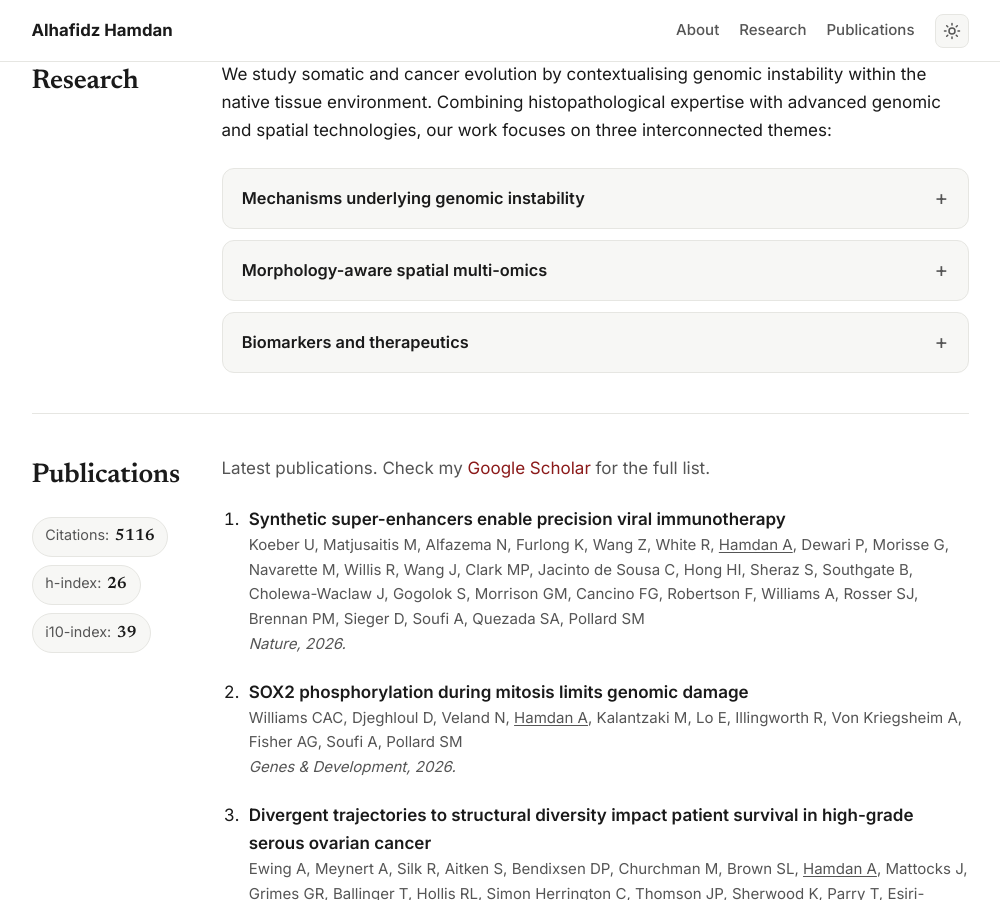
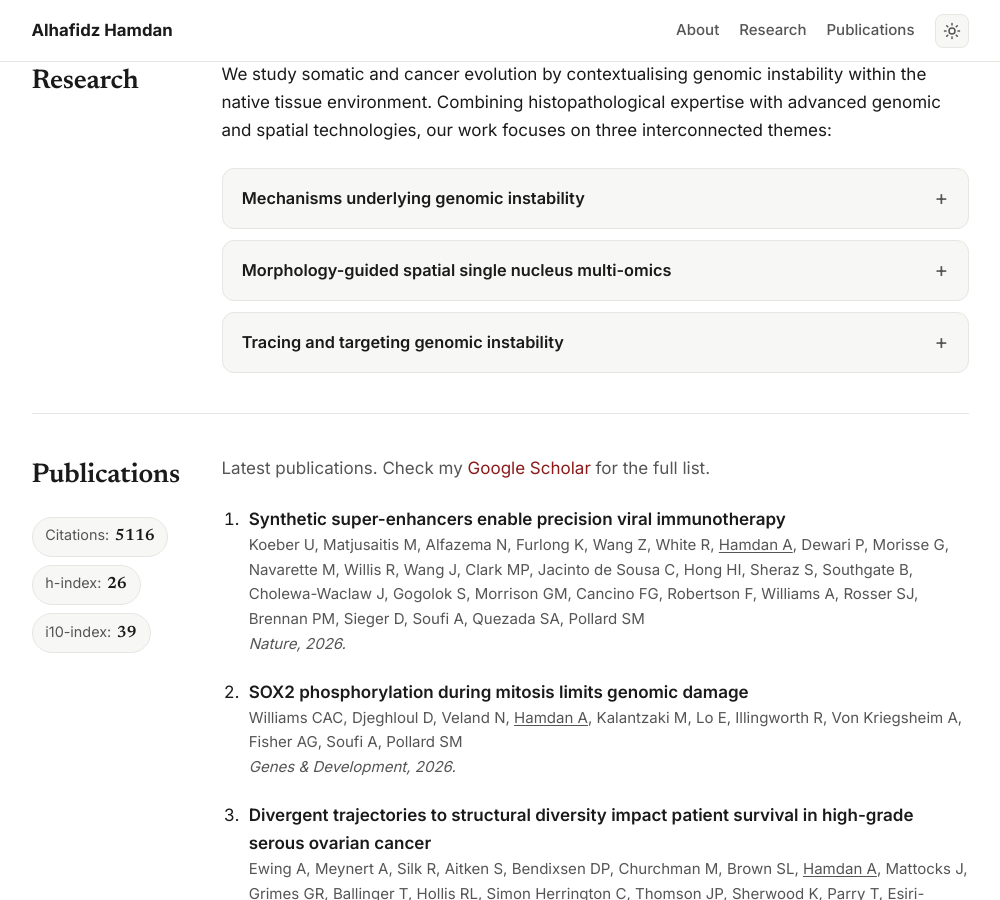
Before and after one commit to alhafidzhamdan/alhafidzhamdan.github.io, a Jekyll site: the page built from index.html, in a window 1280 px wide and 900 px high, scrolled down 778 px. Shown: the whole window, without its empty margins (140-1140 px from the left). Built offline with Jekyll 4.4.1, drawn with Linux system fonts in a browser that asks for light colours.

Commit message:
Rename research theme 2 and 3 headings

```diff
--- a/index.html
+++ b/index.html
@@ -76,7 +76,7 @@ layout: default
     </details>
 
     <details class="research-item">
-      <summary>Morphology-aware spatial multi-omics</summary>
+      <summary>Morphology-guided spatial single nucleus multi-omics</summary>
       <p>
         We aim to develop and apply spatially resolved approaches that preserve and
         leverage tissue morphology and cellular context. By integrating histology-guided
@@ -90,7 +90,7 @@ layout: default
     </details>
 
     <details class="research-item">
-      <summary>Biomarkers and therapeutics</summary>
+      <summary>Tracing and targeting genomic instability</summary>
       <p>
         We aim to translate mechanistic and spatial insights into clinically actionable
         tools. This includes the future development of modern liquid biopsy approaches, as
```
